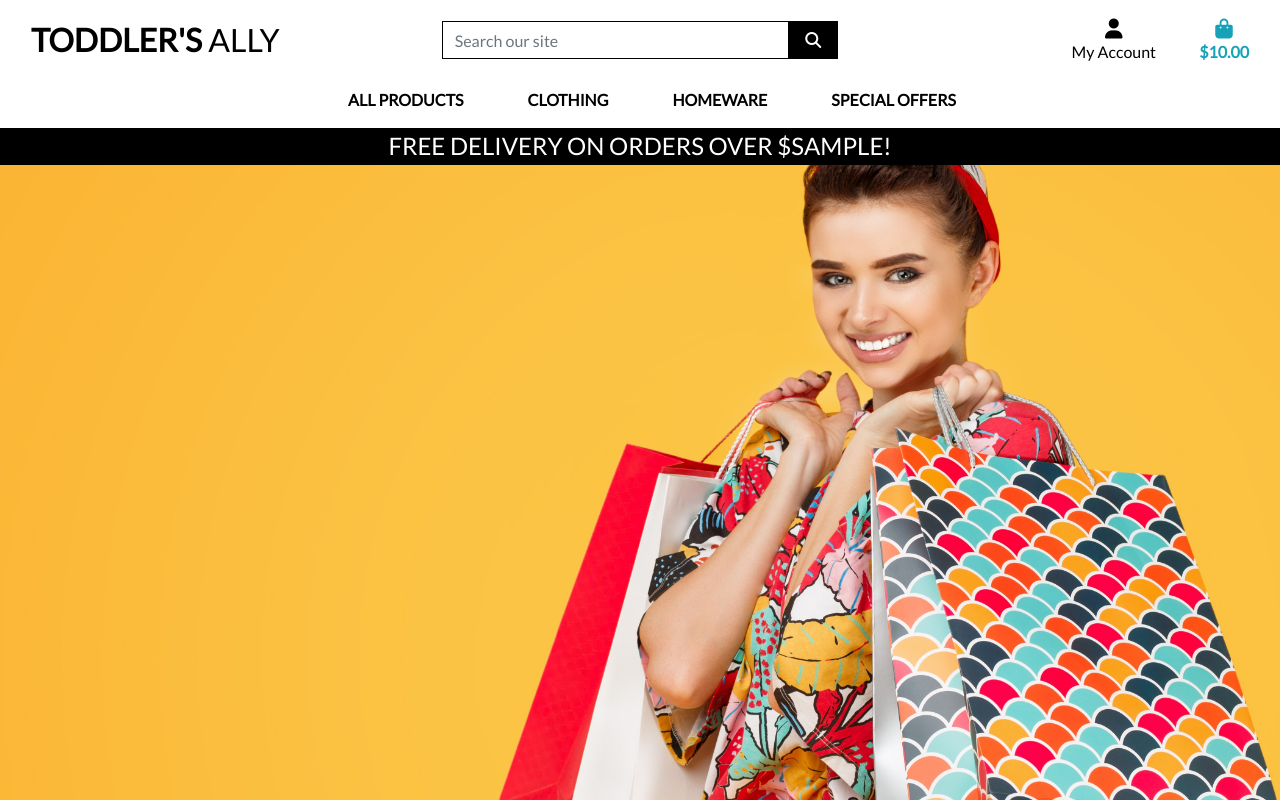
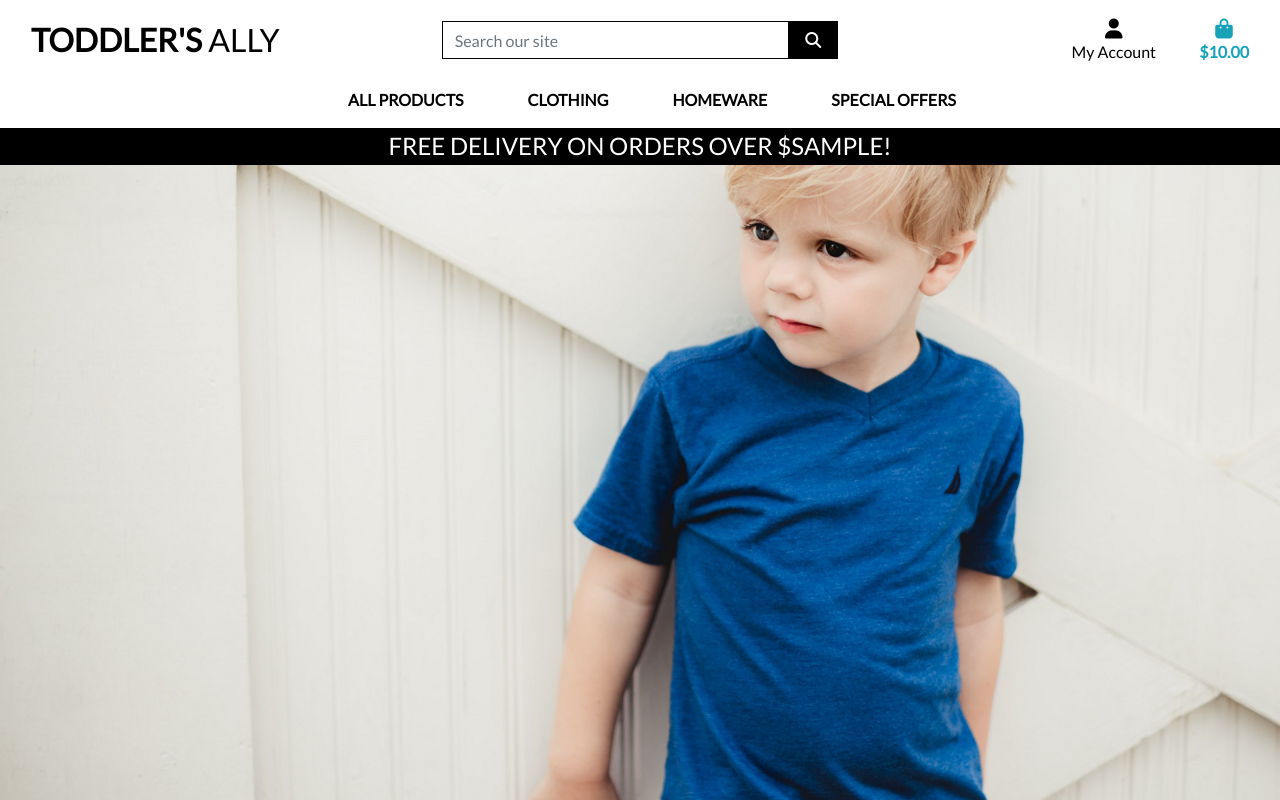
Before and after one commit to Code-Institute-Submissions/NOREEN-WB-MS5-Toddlers_Ally_JulyResub, a Django app: template templates/base.html in a window 1280 px wide. Run offline with Django 3.2, Linux system fonts and the light colour scheme; the template is opened without the code that fills it: most values are stand-ins (such as "Sample title", 1, 10 or a date in 2020); some libraries are stand-ins or nearby versions.

Commit message:
main cover

```diff
--- a/static/css/base.css
+++ b/static/css/base.css
@@ -3,7 +3,7 @@ html {
 }
 
 body {
-    background: url('/media/homepage_background_cropped.jpg') no-repeat center center fixed;
+    background: url('/media/patty-brito-BN760VSO8yM-unsplash.jpg') no-repeat center center fixed;
     background-size: cover;
     height: calc(100vh - 164px);
     color: #555;
```
Also changed, not shown: media/patty-brito-BN760VSO8yM-unsplash.jpg (added).
